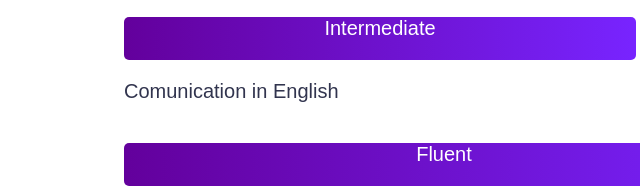
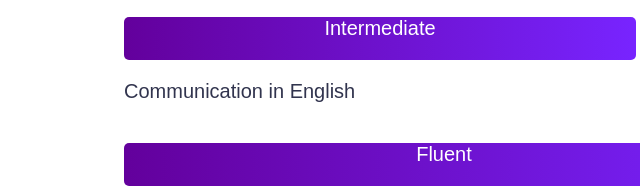
Before and after one commit to MusiurAlamOpu/AssignmentProgrammingHero1, a plain HTML site: page index.html in a window 1280 px wide. Shown: the part 2527-2720 px from the top of the page, 4-644 px from the left. Drawn offline with Linux system fonts and the light colour scheme.

Commit message:
after finalzing the assigment

```diff
--- a/index.html
+++ b/index.html
@@ -116,7 +116,7 @@
         <p class="bar" style="width: 40%;">Intermediate</p>
         <p>C programming</p>
         <p class="bar" style="width: 40%;">Intermediate</p>
-        <p>Comunication in English</p>
+        <p>Communication in English</p>
         <p class="bar" style="width: 50%;">Fluent</p>
     </section>
     <section
```
